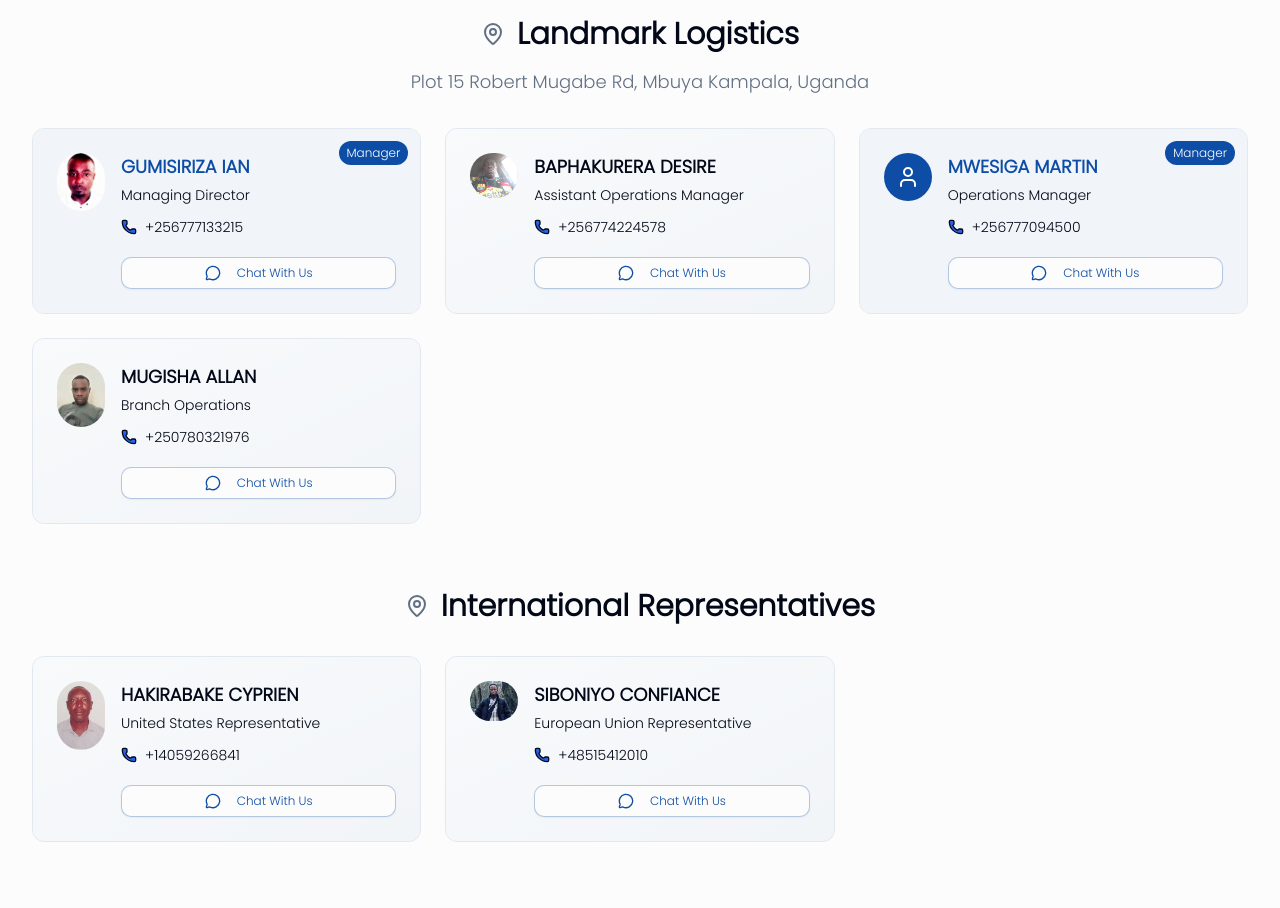
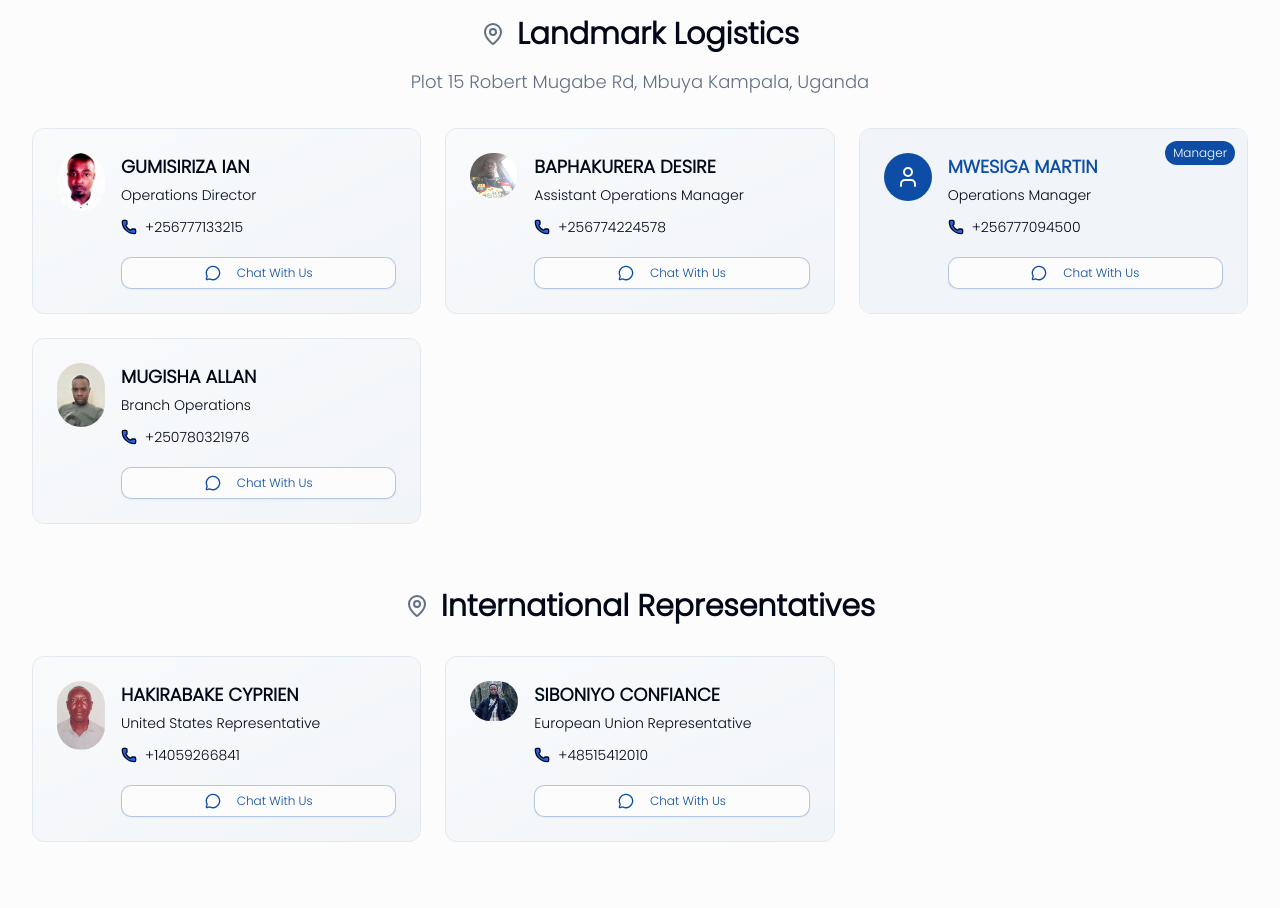
Before and after one commit to iraelie251006/landmark-logistics, a Next.js app: page /team in a window 1280 px wide. Shown: the part 2120-3028 px from the top of the page. Built offline with nearby package versions, Linux system fonts and the light colour scheme.

Commit message:
Changed the role of IAN

```diff
--- a/components/TeamContent.tsx
+++ b/components/TeamContent.tsx
@@ -64,9 +64,8 @@
     <OfficeSection title="Landmark Logistics" location="Plot 15 Robert Mugabe Rd, Mbuya Kampala, Uganda">
       <TeamMember
         name="GUMISIRIZA IAN"
-        title="Managing Director"
+        title="Operations Director"
         phone="+256777133215"
-        isManager
         imageURL='/partners/IAN.jpeg'
       />
       <TeamMember
```
